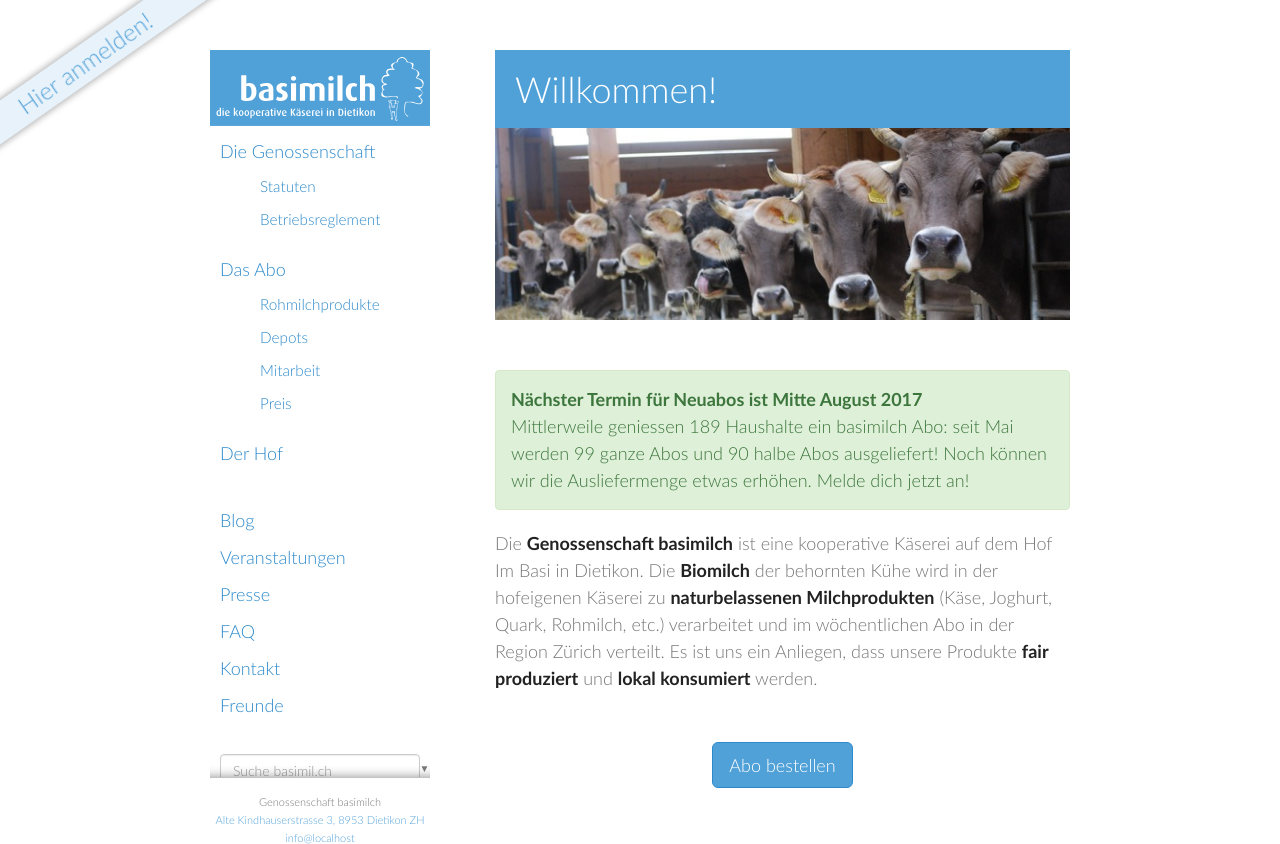
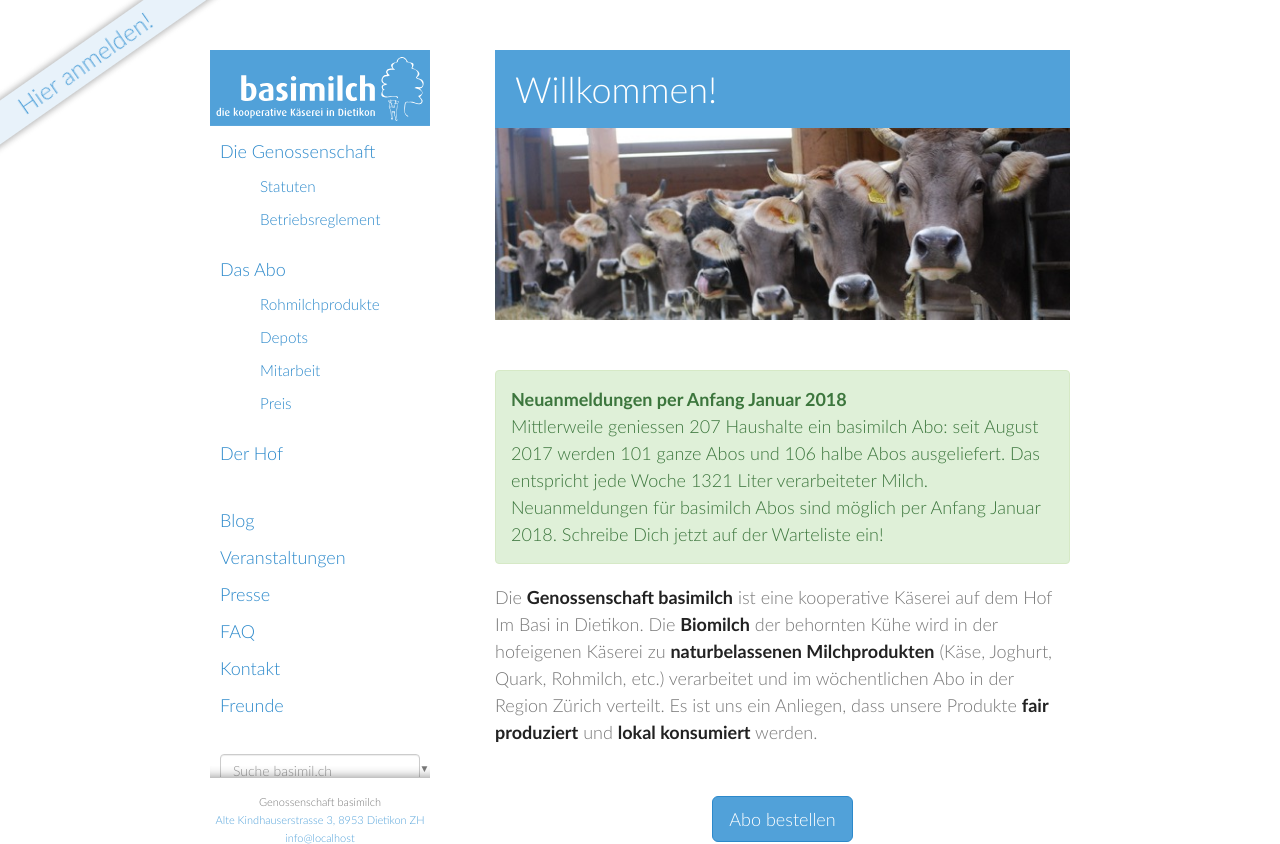
Before and after one commit to vryser/basimilch.github.io, a Jekyll site: the page built from pages/000-home.md, in a window 1280 px wide and 900 px high, cut to the strip 0-844 px from the top of the window. Built offline with Jekyll 4.4.1, drawn with Linux system fonts in a browser that asks for light colours.

Commit message:
change: update green banner stats in landing page

```diff
--- a/pages/000-home.md
+++ b/pages/000-home.md
@@ -4,10 +4,15 @@ permalink: /
 ---
 
 <div class="alert alert-success" role="alert" data-href="/genossenschaft/#abo-bestellen">
-  <div style="font-weight:bold;">Nächster Termin für Neuabos ist Mitte August 2017</div>
-  Mittlerweile geniessen 189 Haushalte ein basimilch Abo: seit Mai werden 99 ganze Abos und 90 halbe Abos ausgeliefert! Noch können wir die Ausliefermenge etwas erhöhen.
-  <a href="/genossenschaft/#abo-bestellen">Melde dich jetzt an!</a>
+  <div style="font-weight:bold;">Neuanmeldungen per Anfang Januar 2018</div>
+  Mittlerweile geniessen 207 Haushalte ein basimilch Abo: seit August 2017
+  werden 101 ganze Abos und 106 halbe Abos ausgeliefert. Das entspricht jede
+  Woche 1321 Liter verarbeiteter Milch. Neuanmeldungen für basimilch Abos sind
+  möglich per Anfang Januar 2018.
+  <a href="/genossenschaft/#abo-bestellen">Schreibe Dich jetzt auf der Warteliste ein!</a>
 </div>
+
+
 
 Die **{{site.info.name}}** ist eine kooperative Käserei auf dem
 Hof Im Basi in Dietikon. Die **Biomilch** der behornten Kühe wird in der
```
